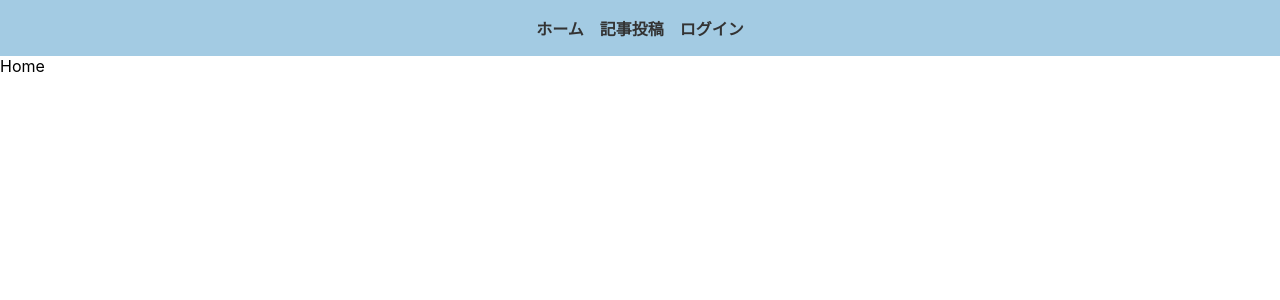
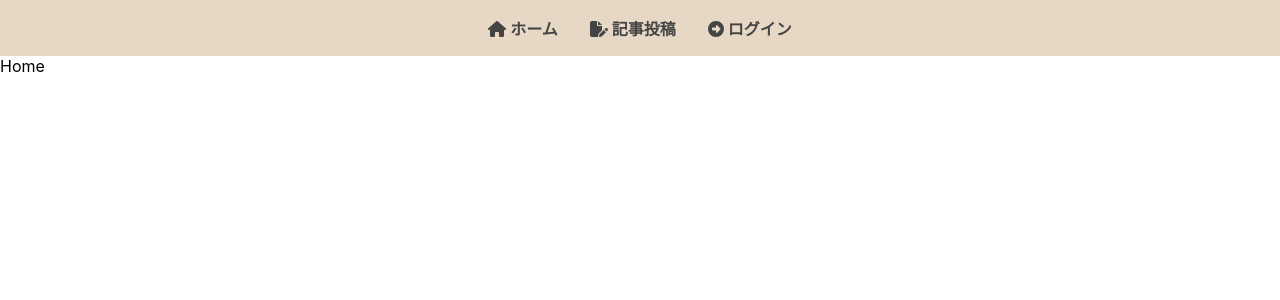
Before and after one commit to kiyoshion/react-blog-with-firebase, a React (Create React App) app: page / in a window 1280 px wide. Shown: the top 300 px of the page. Built offline with nearby package versions, Linux system fonts and the light colour scheme; the HTML template or start-up script is replaced by a standard one.

Commit message:
Add fontawesome

```diff
--- a/package.json
+++ b/package.json
@@ -3,6 +3,10 @@
   "version": "0.1.0",
   "private": true,
   "dependencies": {
+    "@fortawesome/fontawesome-svg-core": "^6.2.0",
+    "@fortawesome/free-regular-svg-icons": "^6.2.0",
+    "@fortawesome/free-solid-svg-icons": "^6.2.0",
+    "@fortawesome/react-fontawesome": "^0.2.0",
     "@testing-library/jest-dom": "^5.16.5",
     "@testing-library/react": "^13.3.0",
     "@testing-library/user-event": "^13.5.0",
--- a/src/components/Navbar.css
+++ b/src/components/Navbar.css
@@ -2,14 +2,14 @@ nav {
   display: flex;
   justify-content: center;
   align-items: center;
-  background-color: rgb(163, 203, 227);
+  background-color: rgb(231, 216, 197);
   padding: .5rem 0;
 }
 
 nav a {
-  color: #333;
+  color: #444;
   text-decoration: none;
-  padding: .5rem;
+  padding: .5rem 1rem;
   font-weight: bold;
 }
 
@@ -17,3 +17,7 @@ nav a:hover {
   color: #999;
   transition: all .2s ease;
 }
+
+nav a svg {
+  margin-right: .25rem;
+}
--- a/src/components/Navbar.js
+++ b/src/components/Navbar.js
@@ -1,13 +1,15 @@
 import React from 'react'
 import { Link } from "react-router-dom"
 import "./Navbar.css"
+import { FontAwesomeIcon } from '@fortawesome/react-fontawesome'
+import { faHouse, faFilePen, faArrowAltCircleRight } from '@fortawesome/free-solid-svg-icons'
 
 const Navbar = () => {
   return (
     <nav>
-      <Link to="/">ホーム</Link>
-      <Link to="/createpost">記事投稿</Link>
-      <Link to="/login">ログイン</Link>
+      <Link to="/"><FontAwesomeIcon icon={faHouse} />ホーム</Link>
+      <Link to="/createpost"><FontAwesomeIcon icon={faFilePen} />記事投稿</Link>
+      <Link to="/login"><FontAwesomeIcon icon={faArrowAltCircleRight} />ログイン</Link>
     </nav>
   )
 }
```
Also changed, not shown: 1 other file (tests, documents, lock files or other folders).
